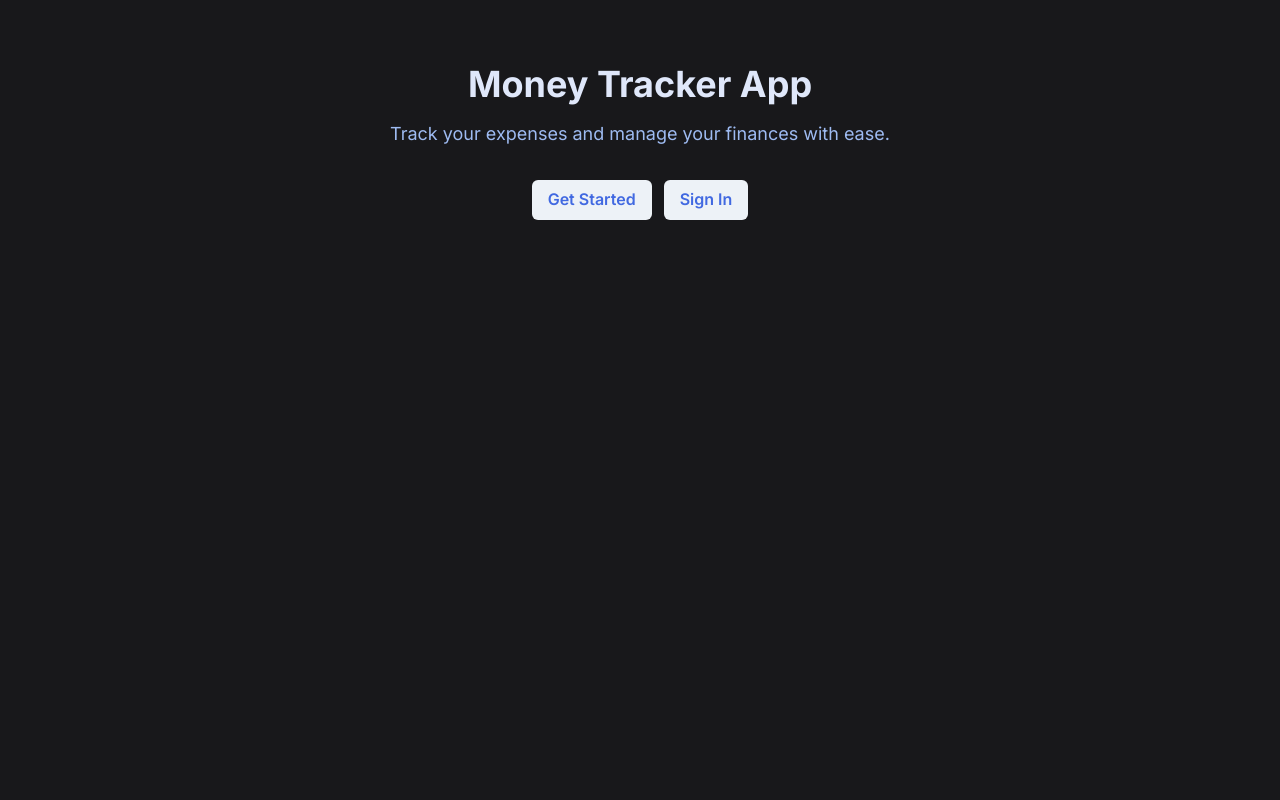
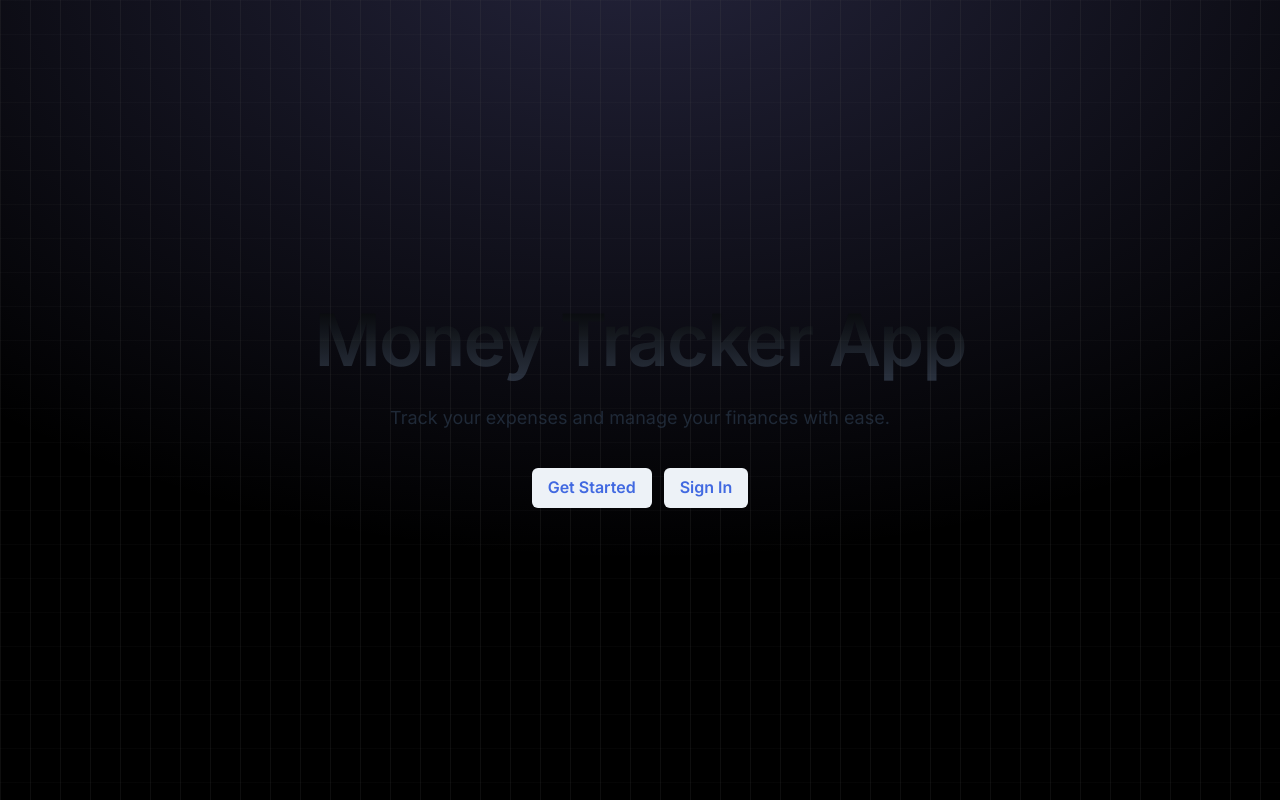
Before and after one commit to FarhanAliMirza/money-tracker, a Next.js app: page / in a window 1280 px wide. Built offline with nearby package versions, Linux system fonts and the light colour scheme; no server answers.

Commit message:
new gradient bg added

```diff
--- a/app/components/Hero.jsx
+++ b/app/components/Hero.jsx
@@ -1,17 +1,35 @@
 import { useRouter } from "next/navigation";
-import { Button } from '@chakra-ui/react'
+import { Button } from "@chakra-ui/react";
 const Hero = () => {
-    const router = useRouter();
-    return (
-        <div className="bg-royalblue py-16">
-            <div className="container mx-auto text-center">
-                <h1 className="text-royalblue-100 text-4xl font-bold mb-4">Money Tracker App</h1>
-                <p className="text-royalblue-300 text-lg mb-8">Track your expenses and manage your finances with ease.</p>
-                <Button color={"royalblue"} mr={3} onClick={()=> router.push("/sign-up")}>Get Started</Button>
-                <Button color={"royalblue"} onClick={()=> router.push("/sign-in")}>Sign In</Button>
-            </div>
-        </div>
-    );
+  const router = useRouter();
+  return (
+    <div className="bg-royalblue py-16 flex flex-col gap-9 items-center h-full justify-center w-full min-h-screen bg-[radial-gradient(ellipse_80%_80%_at_50%_-10%,rgba(120,119,198,0.3),rgba(255,255,255,0))]">
+      <div className="container mx-auto text-center flex flex-col gap-2 items-center w-full">
+        <h1
+          className="scroll-m-20 px-3 py-3 text-3xl sm:text-4xl md:text-6xl font-semibold tracking-tight lg:text-7xl text-center max-w-[1120px] bg-gradient-to-b from-black to-gray-700/80 dark:from-white dark:to-slate-400 inline-block text-transparent bg-clip-text"
+        >
+          Money Tracker App
+        </h1>
+
+        <p className="mx-auto max-w-[700px] text-gray-800 text-sm md:text-lg text-center lg:mt-2 mt-5 dark:text-gray-400 px-3">
+          Track your expenses and manage your finances with ease.
+        </p>
+      </div>
+      <div className="z-20">
+        <Button
+          color={"royalblue"}
+          mr={3}
+          onClick={() => router.push("/sign-up")}
+        >
+          Get Started
+        </Button>
+        <Button color={"royalblue"} onClick={() => router.push("/sign-in")}>
+          Sign In
+        </Button>
+      </div>
+      <div className="absolute bottom-0 left-0 right-0 top-0 bg-[linear-gradient(to_right,#4f4f4f2e_1px,transparent_1px),linear-gradient(to_bottom,#8080800a_1px,transparent_1px)] bg-[size:30px_34px]" />
+    </div>
+  );
 };
 
 export default Hero;
--- a/app/page.jsx
+++ b/app/page.jsx
@@ -26,7 +26,7 @@ export default function Home() {
   });
 
   return (
-    <main className="bg-darkbg min-h-screen h-full">
+    <main className="bg-black min-h-screen h-full">
       <ChakraProvider theme={newtheme}>
         <SignedIn>
           <Nav />
--- a/package.json
+++ b/package.json
@@ -23,6 +23,7 @@
     "react": "^18",
     "react-dom": "^18",
     "react-firebase-hooks": "^5.1.1",
+    "react-wrap-balancer": "^1.1.1",
     "sharp": "^0.33.4"
   },
   "devDependencies": {
```
Also changed, not shown: 2 other files (tests, documents, lock files or other folders).
